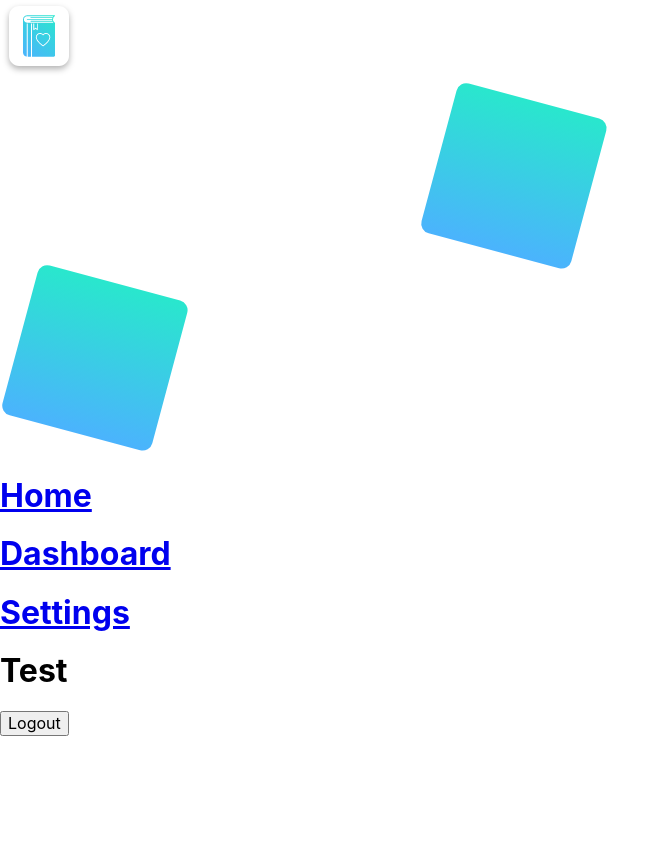
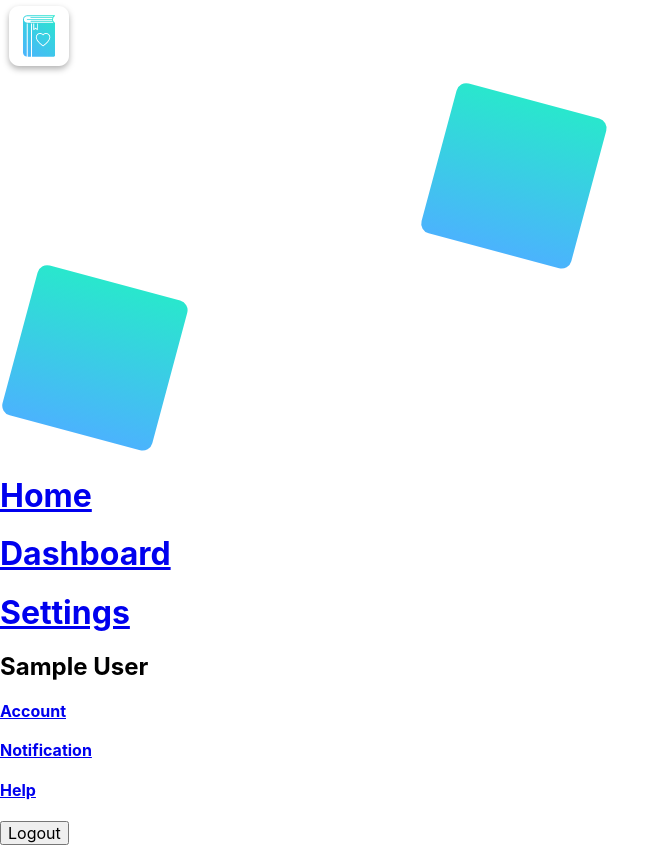
Before and after one commit to MateMarzec/mDiary, a React (Create React App) app: page /preferences in a window 1280 px wide. Shown: the whole page, without its empty margins (0-670 px from the left). Before the commit the page ends 800 px from the top, so only its background shows below. Built offline with nearby package versions, Linux system fonts and the light colour scheme; no server answers; the database is empty; sample sign-in values are in the browser's storage.

Commit message:
Missing pages created

```diff
--- /dev/null
+++ b/src/components/Account.js
@@ -0,0 +1,10 @@
+import React from 'react';
+import { Link } from 'react-router-dom';
+
+const Account = () => (
+  <div>
+    Work in progress - <Link to="/">Go home</Link>
+  </div>
+);
+
+export default Account;
--- /dev/null
+++ b/src/components/Help.js
@@ -0,0 +1,10 @@
+import React from 'react';
+import { Link } from 'react-router-dom';
+
+const Help = () => (
+  <div>
+    Work in progress - <Link to="/">Go home</Link>
+  </div>
+);
+
+export default Help;
--- a/src/components/LoginPage.js
+++ b/src/components/LoginPage.js
@@ -5,8 +5,8 @@ import { googleLogin, facebookLogin } from '../actions/auth';
 export const LoginPage = ({ googleLogin, facebookLogin }) => (
   <div className="box-layout">
     <div className="box-layout__box">
-      <h1 className="box-layout__title">mDiary</h1>
-      <p>It's time to get your level of self-care on another level!</p>
+      <h1 className="box-layout__title">Hello!</h1>
+      <h3 className="box-subtitle">Login to Your Account</h3>
       <button className="button" onClick={googleLogin}>Login with Google</button>
       <button className="button" onClick={facebookLogin}>Login with Facebook</button>
     </div>
--- /dev/null
+++ b/src/components/Notification.js
@@ -0,0 +1,10 @@
+import React from 'react';
+import { Link } from 'react-router-dom';
+
+const Notification = () => (
+  <div>
+    Work in progress - <Link to="/">Go home</Link>
+  </div>
+);
+
+export default Notification;
--- a/src/components/Preferences.js
+++ b/src/components/Preferences.js
@@ -1,18 +1,32 @@
 import React from 'react';
 import { connect } from 'react-redux';
+import { Link } from 'react-router-dom';
+import firebase from 'firebase/compat/app';
+import 'firebase/compat/auth';
 import { startLogout } from '../actions/auth';
 
-export const Header = ({ startLogout }) => (
-  <header className="header">
-    <div className="content-container">
-        <h1>Test</h1>
-        <button className="button button--link" onClick={startLogout}>Logout</button>
-    </div>
-  </header>
-);
-
+class preferences extends React.Component {
+  render () {
+     let user = firebase.auth().currentUser;
+          return (
+              <div className='description__preferences'>
+                  <h2 className='name'>{user.displayName}</h2>
+                  <Link className="button__preferences" to="/account">
+                    <h4>Account</h4>
+                  </Link>
+                  <Link className="button__preferences" to="/notification">
+                    <h4>Notification</h4>
+                  </Link>
+                  <Link className="button__preferences" to="/help">
+                    <h4>Help</h4>
+                  </Link>
+                  <button className="button--logout" onClick={startLogout}>Logout</button>
+              </div>
+        );
+  }
+}
 const mapDispatchToProps = (dispatch) => ({
   startLogout: () => dispatch(startLogout())
 });
 
-export default connect(undefined, mapDispatchToProps)(Header);
+export default connect(undefined, mapDispatchToProps)(preferences);
--- a/src/components/ViewTestResults.js
+++ b/src/components/ViewTestResults.js
@@ -1,33 +1,12 @@
 import React from 'react';
-import { connect } from 'react-redux';
-import { Link } from 'react-router-dom';
-import numeral from 'numeral';
-import selectTests from '../selectors/tests';
-import selectTestsTotal from '../selectors/tests-total';
+import TestResultList from './TestResultList';
+import TestResultListFilter from './TestResultListFilter';
 
-export const TestsSummary = ({ testCount, testsTotal }) => {
-  const testWord = testCount === 1 ? 'test' : 'tests';
-  const formattedTestsTotal = numeral(testsTotal / 100).format('$0,0.00');
+const ViewTestResults = () => (
+  <div>
+    <TestResultListFilter />
+    <TestResultList />
+  </div>
+);
 
-  return (
-    <div className="page-header">
-      <div className="content-container">
-        <h1 className="page-header__title">Viewing <span>{testCount}</span> {testWord} totalling <span>{formattedTestsTotal}</span></h1>
-        <div className="page-header__actions">
-          <Link className="button" to="/create">Add Test</Link>
-        </div>
-      </div>
-    </div>
-  );
-};
-
-const mapStateToProps = (state) => {
-  const visibleTests = selectTests(state.tests, state.filters);
-
-  return {
-    testCount: visibleTests.length,
-    testsTotal: selectTestsTotal(visibleTests)
-  };
-};
-
-export default connect(mapStateToProps)(TestsSummary);
+export default ViewTestResults;
--- a/src/routers/AppRouter.js
+++ b/src/routers/AppRouter.js
@@ -11,6 +11,9 @@ import NotFoundPage from '../components/NotFoundPage';
 import LoginPage from '../components/LoginPage';
 import PrivateRoute from './PrivateRoute';
 import PublicRoute from './PublicRoute';
+import Account from '../components/Account';
+import Notification from '../components/Notification';
+import Help from '../components/Help';
 
 export const history = createHistory();
 
@@ -24,6 +27,9 @@ const AppRouter = () => (
         <PrivateRoute path="/create" component={AddTestResults} />
         <PrivateRoute path="/edit/:id" component={EditTestResults} />
         <PrivateRoute path="/preferences" component={Preferences} />
+        <PrivateRoute path="/account:id" component={Account} />
+        <PrivateRoute path="/notification" component={Notification} />
+        <PrivateRoute path="/help" component={Help} />
         <PublicRoute path="/" component={LoginPage} exact={true}/>
         <Route component={NotFoundPage} />
       </Switch>
```
Also changed, not shown: src/components/App.js (deleted, +0 -23 lines).
